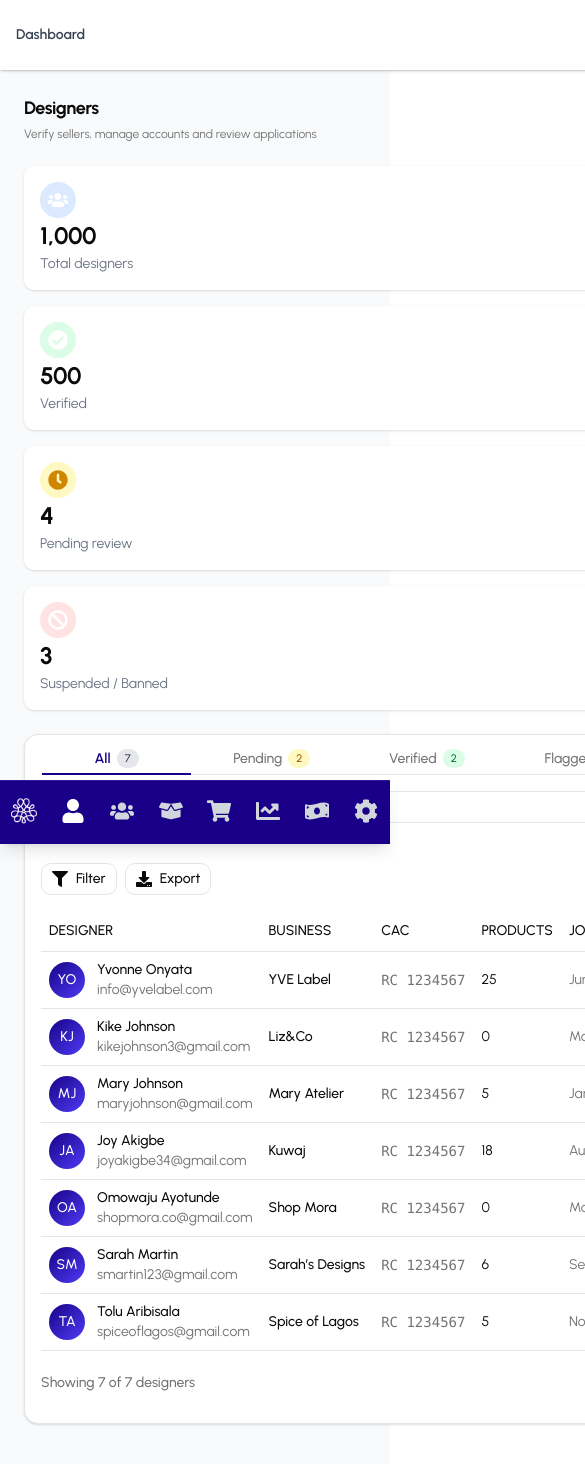
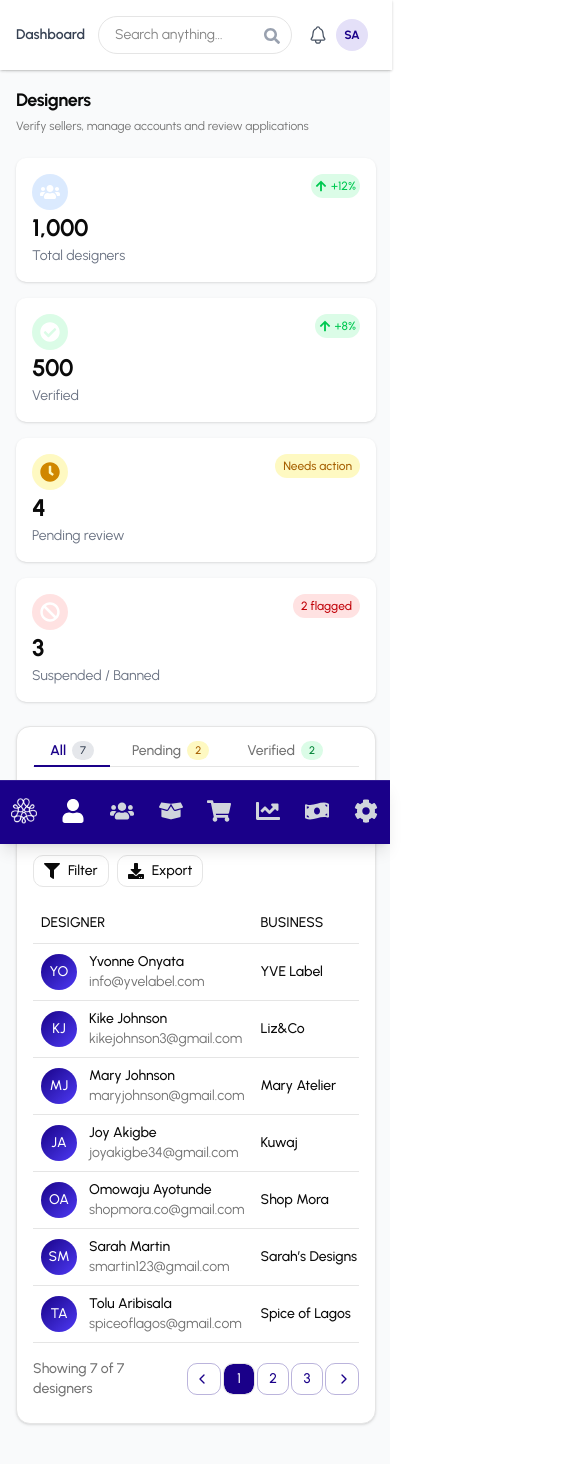
Before and after one commit to Dhavisco/Majen-Admin, a Next.js app: page /dashboard/designers in a window 390 px wide. Shown: the top 1464 px of the page, 585 px wide, since content can reach past the window. Built offline with nearby package versions, Linux system fonts and the light colour scheme.

Commit message:
feat: designer table responsiveness

```diff
--- a/app/dashboard/designers/page.tsx
+++ b/app/dashboard/designers/page.tsx
@@ -48,37 +48,6 @@
 const DesignerPage: React.FC = () => {
 
     const [activeTab, setActiveTab] = useState('all');
-
-    // const metrics = [
-    //     {
-    //         title: 'Total designers',
-    //         value: '1,000',
-    //         percentageChange: 12,
-    //         icon: <FaUsers className="w-5 h-5" />,
-    //         color: 'bg-blue-100 text-blue-600'
-    //     },
-    //     {
-    //         title: 'Verified',
-    //         value: '500',
-    //         percentageChange: 8,
-    //         icon: <FaCheckCircle className="w-5 h-5" />,
-    //         color: 'bg-green-100 text-green-600'
-    //     },
-    //     {
-    //         title: 'Pending review',
-    //         value: '4',
-    //         percentageChange: 0,
-    //         icon: <FaClock className="w-5 h-5" />,
-    //         color: 'bg-yellow-100 text-yellow-600'
-    //     },
-    //     {
-    //         title: 'Suspended / Banned',
-    //         value: '3',
-    //         percentageChange: -2,
-    //         icon: <FaBan className="w-5 h-5" />,
-    //         color: 'bg-red-100 text-red-600'
-    //     },
-    // ];
 
     const metrics = [
         {
@@ -236,7 +205,7 @@
 
     return (
         <DashboardLayout>
-            <div className="space-y-6 p-2 md:p-0">
+            <div className="space-y-6 md:p-0">
 
                 <div>
                     <h1 className="md:text-2xl text-lg font-bold tracking-tight">Designers</h1>
@@ -252,7 +221,7 @@
                     ))}
                 </div>
 
-                <main className='bg-white rounded-xl border shadow-sm py-2 px-4'>
+                <div className='bg-white rounded-xl border shadow-sm py-2 px-4'>
 
                     {/* Tabs */}
                     <Tabs
@@ -260,8 +229,11 @@
                         onValueChange={setActiveTab}
                         className="w-full rounded-none"
                     >
-
-                        <TabsList className="bg-transparent px-0 border-b h-auto w-full justify-start gap-1" variant="line">
+                        <div className="w-full overflow-x-auto max-w-[calc(100vw-4rem)] sm:max-w-full">
+                            <TabsList
+                                className="bg-transparent px-0 border-b h-auto w-max min-w-full justify-start gap-1 flex-nowrap"
+                                variant="line"
+                            >
                                 {tabs.map((tab) => (
                                     <TabsTrigger
                                         key={tab.value}
@@ -275,6 +247,7 @@
                                     </TabsTrigger>
                                 ))}
                             </TabsList>
+                        </div>
                     </Tabs>
 
 
@@ -306,9 +279,9 @@
                     </div>
 
                     {/* Table */}
-                    <div className="overflow-hidden mt-4">
+                    <div className="overflow-x-auto w-full mt-4 max-w-[calc(100vw-4rem)] sm:max-w-full">
 
-                        <Table>
+                        <Table className=''>
 
                             <TableHeader>
                                 <TableRow>
@@ -355,7 +328,7 @@
 
                                         <TableCell>
 
-                                            <div className="flex gap-2">
+                                            <div className="flex gap-2 whitespace-nowrap">
 
                                                 {designer.status === 'Pending' ? (
 
@@ -451,7 +424,7 @@
 
                     </div>
 
-                </main>
+                </div>
 
             </div>
         </DashboardLayout>
```
Lines whose indentation alone changed are shown as unchanged.
